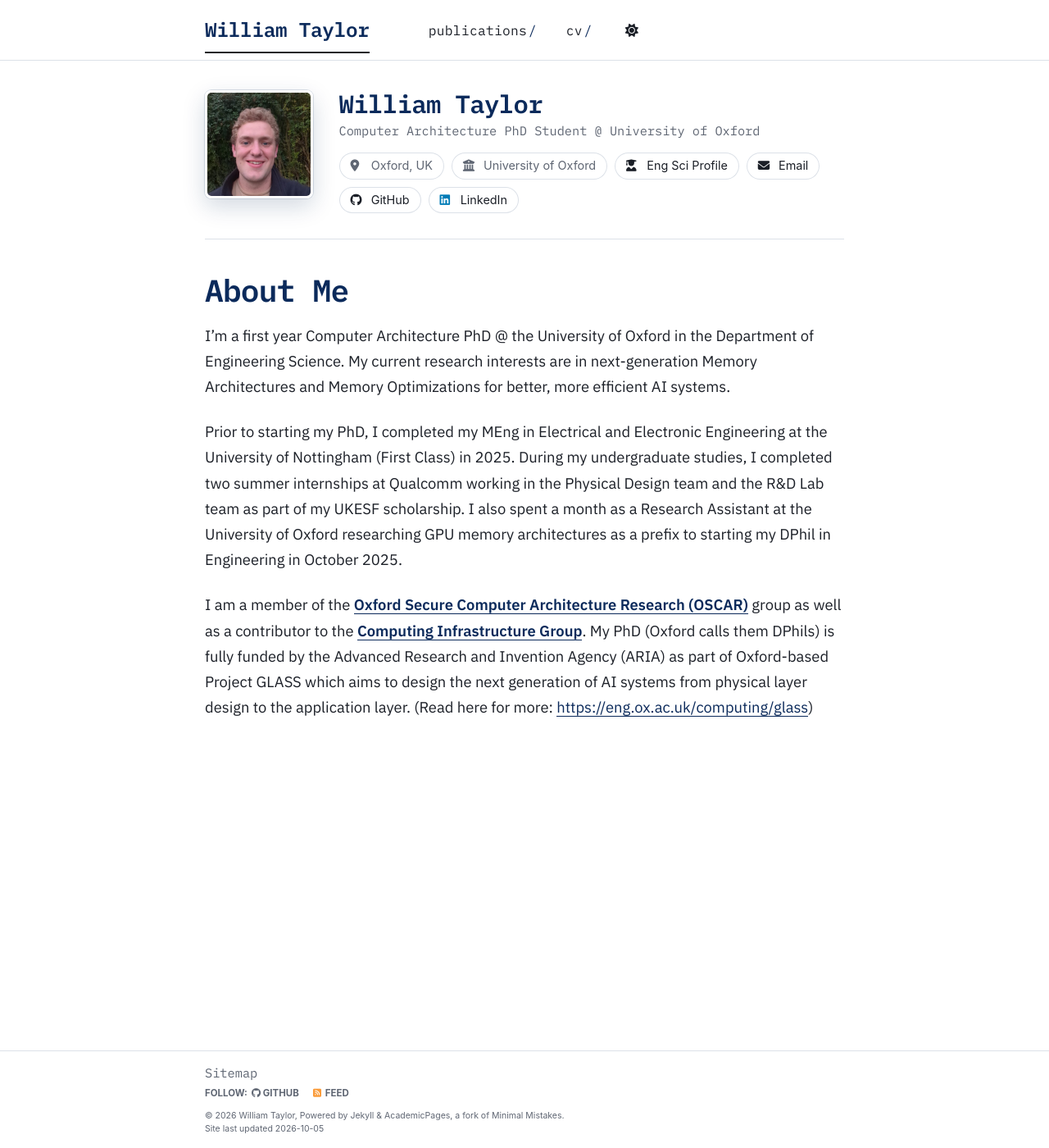
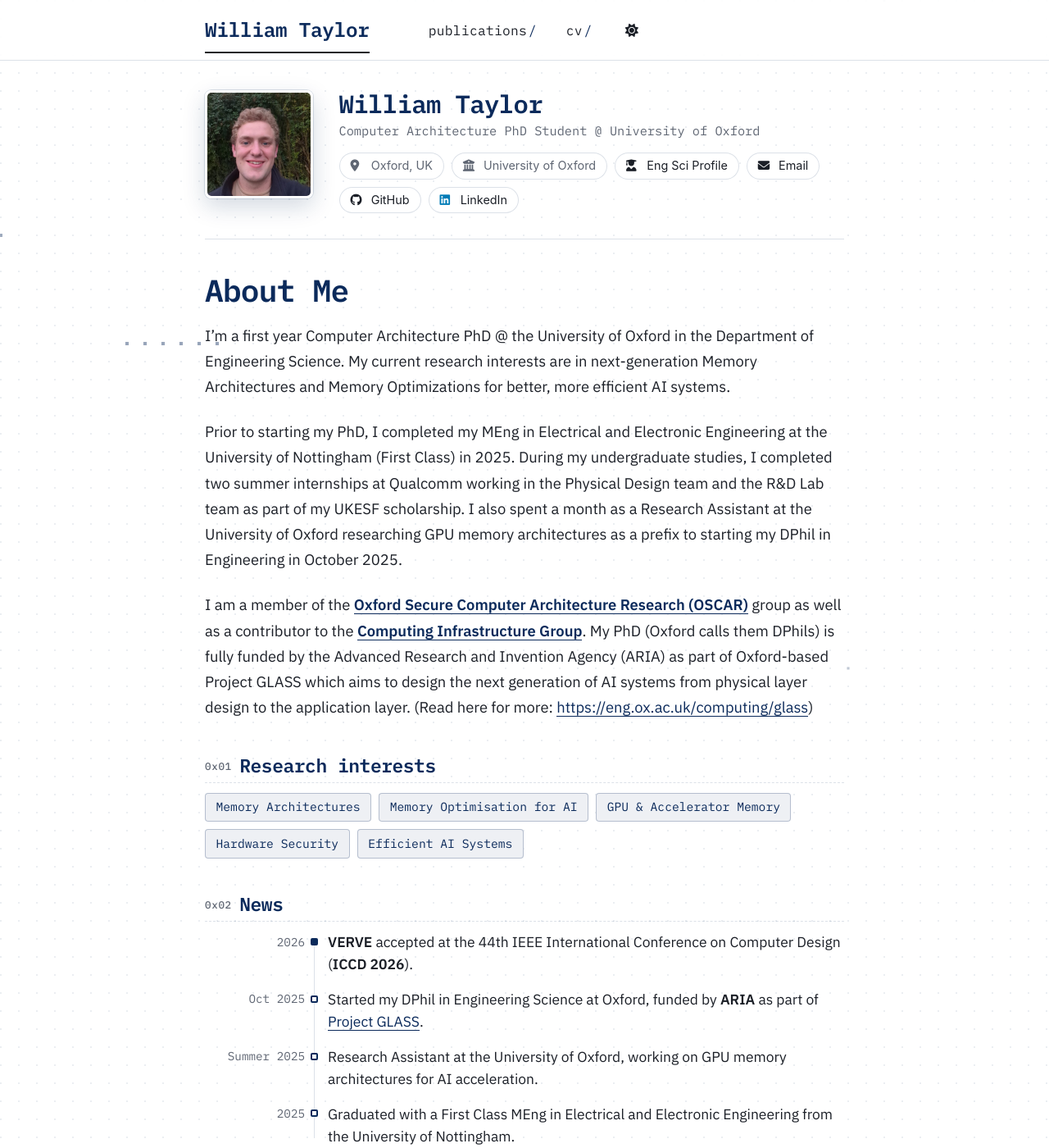
Before and after one commit to w-p-taylor/w-p-taylor.github.io, a Jekyll site: the page built from _pages/about.md, in a window 1280 px wide and 1400 px high. Shown: the whole window at 82% size. Built offline with Jekyll 4.4.1, drawn with Linux system fonts in a browser that asks for light colours; a script bundle is joined from its source files by our own code; library files that are not in the unit come from our copies; some of the changed text lies outside the part shown.

Commit message:
Add live memory-cell background and homepage sections
- Canvas background of 'memory cells' that light up near the cursor and
  flicker with random single-cell and cache-line-style accesses; static
  for reduced-motion users, falls back to the CSS dot grid without JS
- About page gains Research interests (tags), News (timeline) and
  Selected publications (pulled from the publications collection)

Co-Authored-By: Claude Opus 5.5 <noreply@anthropic.com>
Claude-Session: https://claude.ai/code/session_01BqbbF5FpAtN867qEvKCENs

```diff
--- a/_includes/head/custom.html
+++ b/_includes/head/custom.html
@@ -25,5 +25,6 @@
   setTimeout(function () { if (!window.wtMotion) document.documentElement.classList.remove("wt-js"); }, 2000);
 </script>
 <script src="{{ base_path }}/assets/js/wt-motion.js" defer></script>
+<script src="{{ base_path }}/assets/js/wt-cells.js" defer></script>
 
 <!-- end custom head snippets -->
--- a/_pages/about.md
+++ b/_pages/about.md
@@ -11,3 +11,39 @@ I'm a first year Computer Architecture PhD @ the University of Oxford in the Dep
 Prior to starting my PhD, I completed my MEng in Electrical and Electronic Engineering at the University of Nottingham (First Class) in 2025. During my undergraduate studies, I completed two summer internships at Qualcomm working in the Physical Design team and the R&D Lab team as part of my UKESF scholarship. I also spent a month as a Research Assistant at the University of Oxford researching GPU memory architectures as a prefix to starting my DPhil in Engineering in October 2025.
 
 I am a member of the **[Oxford Secure Computer Architecture Research (OSCAR)](https://www.oscar-ox.com/)** group as well as a contributor to the **[Computing Infrastructure Group](https://eng.ox.ac.uk/computing/)**. My PhD (Oxford calls them DPhils) is fully funded by the Advanced Research and Invention Agency (ARIA) as part of Oxford-based Project GLASS which aims to design the next generation of AI systems from physical layer design to the application layer. (Read here for more: [https://eng.ox.ac.uk/computing/glass](https://eng.ox.ac.uk/computing/glass))
+
+
+
+
+
+## Research interests
+
+<ul class="wt-tags">
+  <li>Memory Architectures</li>
+  <li>Memory Optimisation for AI</li>
+  <li>GPU &amp; Accelerator Memory</li>
+  <li>Hardware Security</li>
+  <li>Efficient AI Systems</li>
+</ul>
+
+## News
+
+<ul class="wt-news">
+  <li><time>2026</time><span><strong>VERVE</strong> accepted at the 44th IEEE International Conference on Computer Design (<strong>ICCD 2026</strong>).</span></li>
+  <li><time>Oct 2025</time><span>Started my DPhil in Engineering Science at Oxford, funded by <strong>ARIA</strong> as part of <a href="https://eng.ox.ac.uk/computing/glass">Project GLASS</a>.</span></li>
+  <li><time>Summer 2025</time><span>Research Assistant at the University of Oxford, working on GPU memory architectures for AI acceleration.</span></li>
+  <li><time>2025</time><span>Graduated with a First Class MEng in Electrical and Electronic Engineering from the University of Nottingham.</span></li>
+</ul>
+
+## Selected publications
+
+<ul class="wt-pubs">
+{% for post in site.publications reversed limit: 3 %}
+  <li>
+    <span class="wt-pubs__venue">{{ post.excerpt | strip_html | strip }}</span>
+    <span class="wt-pubs__title">{{ post.title }}</span>
+  </li>
+{% endfor %}
+</ul>
+
+<p class="wt-more"><a href="{{ site.baseurl }}/publications/">All publications &rarr;</a></p>
--- a/assets/css/main.scss
+++ b/assets/css/main.scss
@@ -97,6 +97,9 @@ html[data-theme="dark"] {
 }
 
 /* ----- Canvas: dot grid like engineering paper ----- */
+html {
+  background-color: var(--wt-paper);
+}
 body {
   font-family: var(--wt-sans);
   color: var(--wt-ink);
@@ -464,3 +467,130 @@ h1, h2, h3, h4,
     font-size: 1.4em;
   }
 }
+
+/* ----- Homepage sections ----- */
+
+/* Research interests as tags */
+.page__content .wt-tags {
+  display: flex;
+  flex-wrap: wrap;
+  gap: 0.5em;
+  margin: 0.5em 0 0;
+  padding: 0;
+  list-style: none;
+}
+.page__content .wt-tags li {
+  margin: 0;
+  padding: 0.3em 0.85em;
+  font-family: var(--wt-mono);
+  font-size: 0.8em;
+  color: var(--wt-accent);
+  background: color-mix(in srgb, var(--wt-accent) 7%, var(--wt-card));
+  border: 1px solid color-mix(in srgb, var(--wt-accent) 25%, transparent);
+  border-radius: 4px;
+}
+
+/* News as a timeline */
+.page__content .wt-news {
+  position: relative;
+  font-size: 0.95em; /* set here so the line and dots share one em */
+  margin: 0.5em 0 0;
+  padding: 0;
+  list-style: none;
+}
+.page__content .wt-news::before {
+  content: "";
+  position: absolute;
+  top: 0.6em;
+  bottom: 0.6em;
+  left: 7.6em;
+  width: 1px;
+  background: var(--wt-rule);
+}
+.page__content .wt-news li {
+  position: relative;
+  display: grid;
+  grid-template-columns: 7em 1fr;
+  column-gap: 1.6em;
+  margin: 0 0 0.9em;
+  font-size: 1em;
+  line-height: 1.55;
+}
+.page__content .wt-news li::before {
+  content: "";
+  position: absolute;
+  top: 0.5em;
+  left: calc(7.6em - 4px);
+  width: 9px;
+  height: 9px;
+  border-radius: 2px;
+  background: var(--wt-card);
+  border: 2px solid var(--wt-accent);
+  box-sizing: border-box;
+}
+.page__content .wt-news li:first-child::before {
+  background: var(--wt-accent);
+}
+.page__content .wt-news time {
+  font-family: var(--wt-mono);
+  font-size: 0.82em;
+  color: var(--wt-muted);
+  text-align: right;
+  padding-top: 0.15em;
+}
+@media (max-width: 600px) {
+  .page__content .wt-news::before { left: 0.3em; }
+  .page__content .wt-news li {
+    grid-template-columns: 1fr;
+    padding-left: 1.6em;
+  }
+  .page__content .wt-news li::before { left: calc(0.3em - 4px); }
+  .page__content .wt-news time { text-align: left; }
+}
+
+/* Selected publications */
+.page__content .wt-pubs {
+  margin: 0.5em 0 0;
+  padding: 0;
+  list-style: none;
+}
+.page__content .wt-pubs li {
+  display: flex;
+  flex-direction: column;
+  gap: 0.2em;
+  margin: 0 0 0.8em;
+  padding: 0.8em 1em;
+  background: var(--wt-card);
+  border: 1px solid var(--wt-rule);
+  border-left: 3px solid var(--wt-accent);
+  border-radius: 4px;
+}
+.wt-pubs__venue {
+  font-family: var(--wt-mono);
+  font-size: 0.75em;
+  letter-spacing: 0.05em;
+  color: var(--wt-muted);
+}
+.wt-pubs__title {
+  font-family: var(--wt-mono);
+  font-weight: 600;
+  color: var(--wt-accent);
+  line-height: 1.35;
+}
+.page__content .wt-more {
+  font-family: var(--wt-mono);
+  font-size: 0.85em;
+}
+
+/* ----- Live memory-cell background (assets/js/wt-cells.js) ----- */
+.wt-cells {
+  position: fixed;
+  inset: 0;
+  z-index: -1;
+  pointer-events: none;
+}
+/* the canvas draws the grid, so drop the static dots */
+html.wt-cells-on body {
+  background-color: transparent;
+  background-image: none;
+}
--- /dev/null
+++ b/assets/js/wt-cells.js
@@ -0,0 +1,118 @@
+/*
+ * Live "memory cell" background: a grid of cells that light up near the
+ * cursor and flicker now and then, like a memory being read and written.
+ * Falls back to the static CSS dot grid if this script does not run.
+ */
+(function () {
+  var root = document.documentElement;
+  var canvas = document.createElement("canvas");
+  var ctx = canvas.getContext && canvas.getContext("2d");
+  if (!ctx) return;
+
+  var GAP = 22;            // grid spacing, matches the CSS dot grid
+  var RADIUS = 110;        // cursor influence radius in px
+  var BASE_ALPHA = 0.08;   // resting cell opacity
+  var FRAME_MS = 33;       // ~30fps is plenty for this
+  var reduceMotion = window.matchMedia("(prefers-reduced-motion: reduce)").matches;
+
+  var width, height, cols, rows, heat, color;
+  var lastFrame = 0;
+  var running = false;
+
+  canvas.className = "wt-cells";
+  canvas.setAttribute("aria-hidden", "true");
+  document.body.insertBefore(canvas, document.body.firstChild);
+  root.classList.add("wt-cells-on");
+
+  function readColor() {
+    color = getComputedStyle(root).getPropertyValue("--wt-accent").trim() || "#0b2a5b";
+  }
+
+  function resize() {
+    var dpr = Math.min(window.devicePixelRatio || 1, 2);
+    width = window.innerWidth;
+    height = window.innerHeight;
+    canvas.width = width * dpr;
+    canvas.height = height * dpr;
+    canvas.style.width = width + "px";
+    canvas.style.height = height + "px";
+    ctx.setTransform(dpr, 0, 0, dpr, 0, 0);
+    cols = Math.ceil(width / GAP) + 1;
+    rows = Math.ceil(height / GAP) + 1;
+    heat = new Float32Array(cols * rows);
+    draw();
+  }
+
+  function draw() {
+    ctx.clearRect(0, 0, width, height);
+    ctx.fillStyle = color;
+    for (var r = 0; r < rows; r++) {
+      for (var c = 0; c < cols; c++) {
+        var h = heat[r * cols + c];
+        var size = 2 + h * 4;
+        ctx.globalAlpha = BASE_ALPHA + h * 0.65;
+        ctx.fillRect(c * GAP + 1 - size / 2, r * GAP + 1 - size / 2, size, size);
+      }
+    }
+    ctx.globalAlpha = 1;
+  }
+
+  // Light up the cells around a point
+  function touch(x, y) {
+    var c0 = Math.max(0, Math.floor((x - RADIUS) / GAP));
+    var c1 = Math.min(cols - 1, Math.ceil((x + RADIUS) / GAP));
+    var r0 = Math.max(0, Math.floor((y - RADIUS) / GAP));
+    var r1 = Math.min(rows - 1, Math.ceil((y + RADIUS) / GAP));
+    for (var r = r0; r <= r1; r++) {
+      for (var c = c0; c <= c1; c++) {
+        var dx = c * GAP - x, dy = r * GAP - y;
+        var p = 1 - Math.sqrt(dx * dx + dy * dy) / RADIUS;
+        if (p > 0) {
+          var k = r * cols + c;
+          heat[k] = Math.max(heat[k], p * p * 0.9);
+        }
+      }
+    }
+    start();
+  }
+
+  // Occasional random accesses: a single cell or a short "cache line" burst
+  function randomAccess() {
+    var r = Math.floor(Math.random() * rows);
+    var c = Math.floor(Math.random() * cols);
+    var len = Math.random() < 0.35 ? 4 + Math.floor(Math.random() * 5) : 1;
+    for (var i = 0; i < len && c + i < cols; i++) {
+      heat[r * cols + c + i] = 0.7;
+    }
+  }
+
+  function frame(now) {
+    if (document.hidden) { running = false; return; }
+    requestAnimationFrame(frame);
+    if (now - lastFrame < FRAME_MS) return;
+    lastFrame = now;
+    for (var k = 0; k < heat.length; k++) {
+      if (heat[k] > 0.003) heat[k] *= 0.93; else heat[k] = 0;
+    }
+    if (Math.random() < 0.12) randomAccess();
+    draw();
+  }
+
+  function start() {
+    if (reduceMotion || running) return;
+    running = true;
+    requestAnimationFrame(frame);
+  }
+
+  readColor();
+  resize();
+  window.addEventListener("resize", resize);
+  // Redraw in the new colour when the light/dark toggle changes the theme
+  new MutationObserver(function () { readColor(); draw(); })
+    .observe(root, { attributes: true, attributeFilter: ["data-theme"] });
+
+  if (reduceMotion) return;
+  window.addEventListener("pointermove", function (e) { touch(e.clientX, e.clientY); }, { passive: true });
+  document.addEventListener("visibilitychange", start);
+  start();
+})();
```
